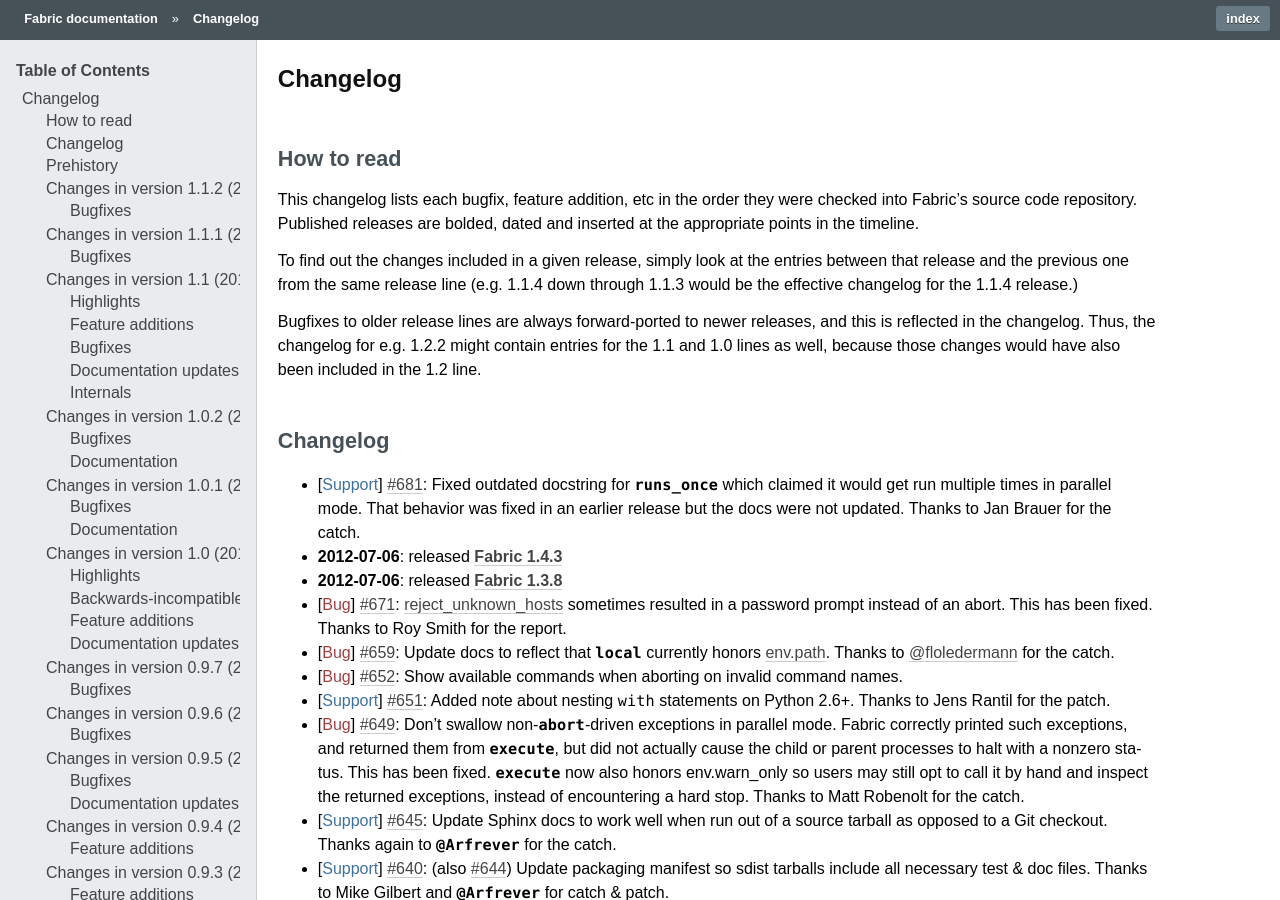
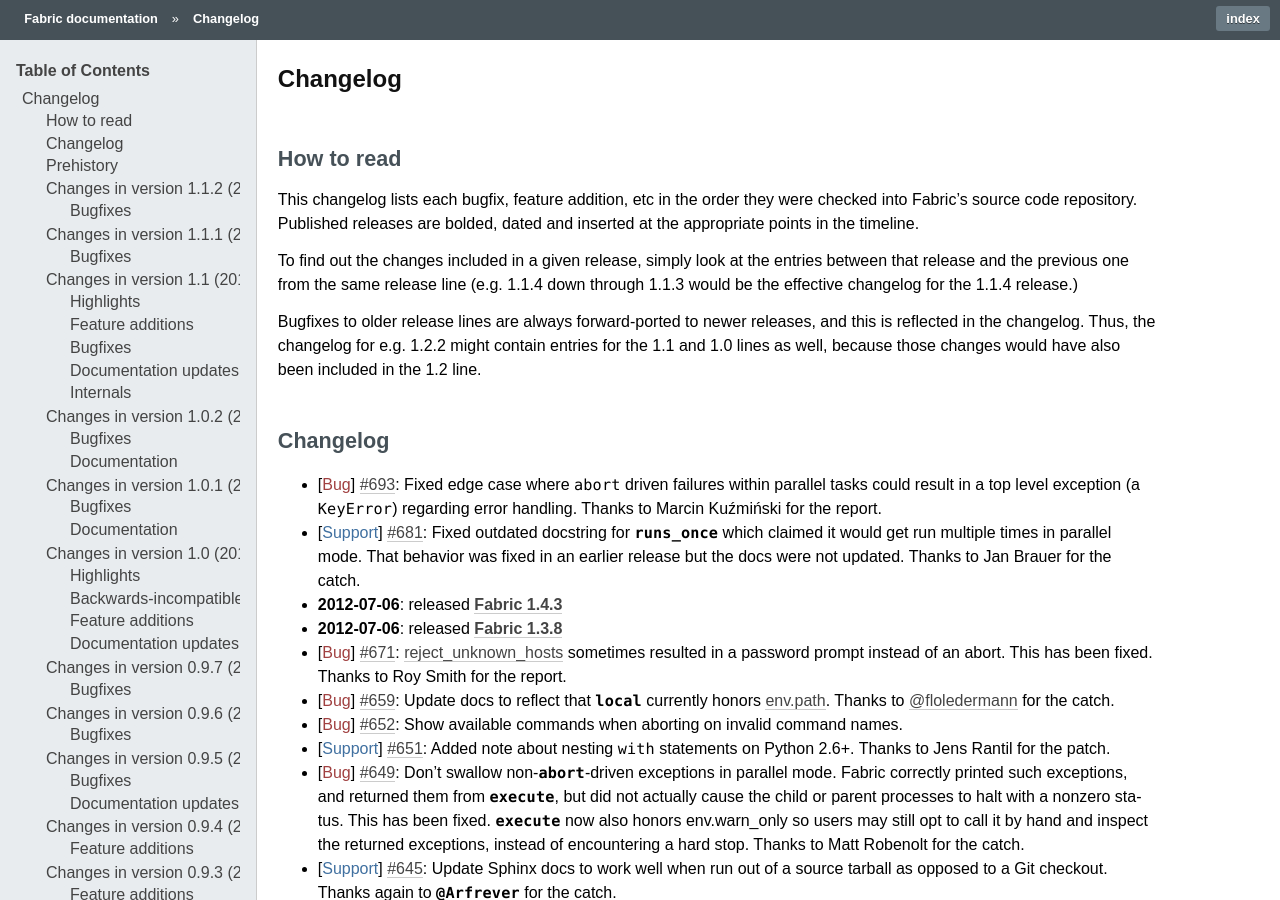
Before and after one commit to fabric/fabric, a Sphinx documentation site: the page built from docs/changelog.rst, in a window 1280 px wide and 900 px high. Built offline with Sphinx 7.4.7, drawn with Linux system fonts in a browser that asks for light colours; pages that are not in the unit, such as notebooks, are missing from menus; the version number could not be read and is left out.

Commit message:
Fix #693

```diff
--- a/docs/changelog.rst
+++ b/docs/changelog.rst
@@ -25,6 +25,9 @@
 Changelog
 =========
 
+* :bug:`693` Fixed edge case where ``abort`` driven failures within parallel
+  tasks could result in a top level exception (a ``KeyError``) regarding error
+  handling. Thanks to Marcin Kuźmiński for the report.
 * :support:`681` Fixed outdated docstring for `~fabric.decorators.runs_once`
   which claimed it would get run multiple times in parallel mode. That behavior
   was fixed in an earlier release but the docs were not updated. Thanks to
```
Also changed, not shown: 1 other file.
